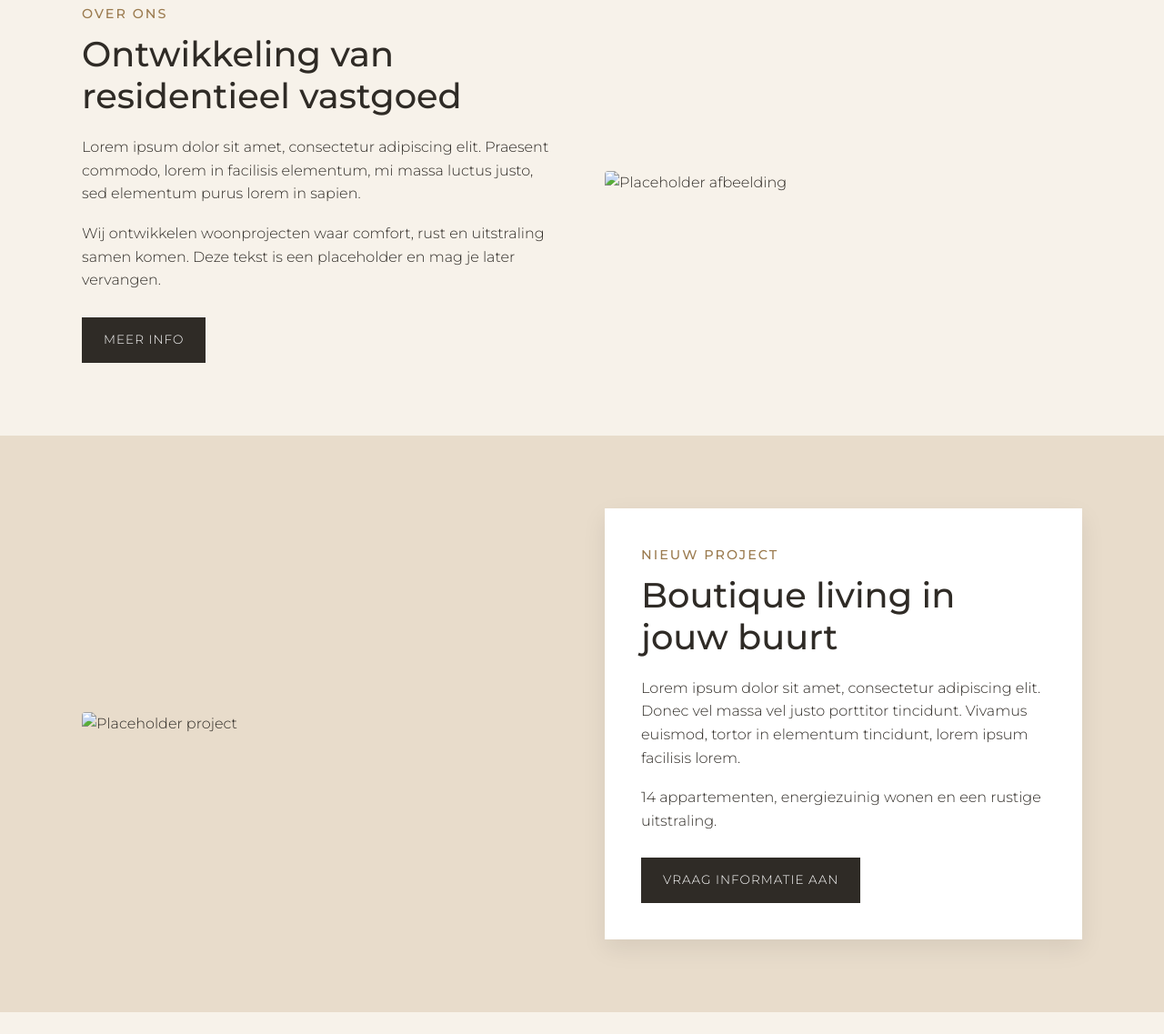
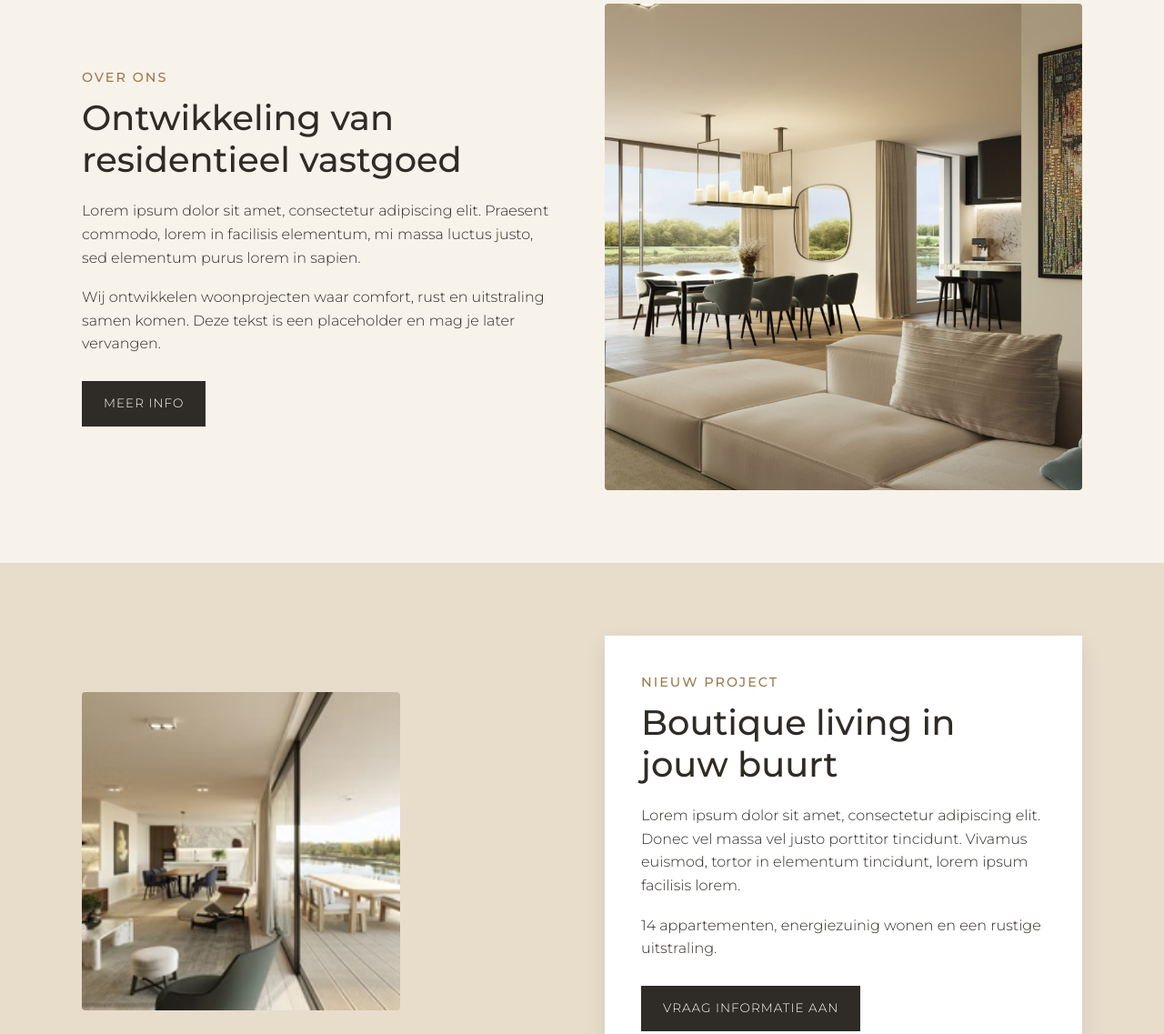
Before and after one commit to NancyKowal/RocadeBouwwerken, a plain HTML site: page index.html in a window 1280 px wide. Shown: the part 757-1894 px from the top of the page at 91% size. Drawn offline with Linux system fonts and the light colour scheme; some packages are replaced by stand-ins of ours; the site is published under a folder, as on GitHub Pages, so addresses that start at the root find nothing; a script that the page names is missing; files whose address does not match are found by name.

Commit message:
images changes

```diff
--- a/CSS/style.css
+++ b/CSS/style.css
@@ -128,7 +128,7 @@
     .hero {
       min-height: 75vh;
       background: linear-gradient(rgba(47, 43, 38, 0.35), rgba(47, 43, 38, 0.35)),
-        url("/img/Foto\ vooraanzicht.jpg") center/cover;
+        url("img/Foto\ vooraanzicht.jpg") center/cover;
       color: #fff;
       display: flex;
       align-items: center;
--- a/index.html
+++ b/index.html
@@ -62,7 +62,7 @@
       </div>
 
       <div class="image-card">
-        <img src="/img/Schermafbeelding 2026-03-22 164015.jpg" alt="Placeholder afbeelding" />
+        <img src="img/Schermafbeelding 2026-03-22 164015.jpg" alt="Placeholder afbeelding" />
       </div>
     </div>
   </section>
@@ -71,7 +71,7 @@
   <section class="section project" id="project">
     <div class="container two-columns">
       <div class="image-card">
-        <img src="/img/Rupelsky appt vieuw.avif" alt="Placeholder project" width="350" />
+        <img src="img/Rupelsky appt vieuw.avif" alt="Placeholder project" width="350" />
       </div>
 
       <div class="project-box">
```
